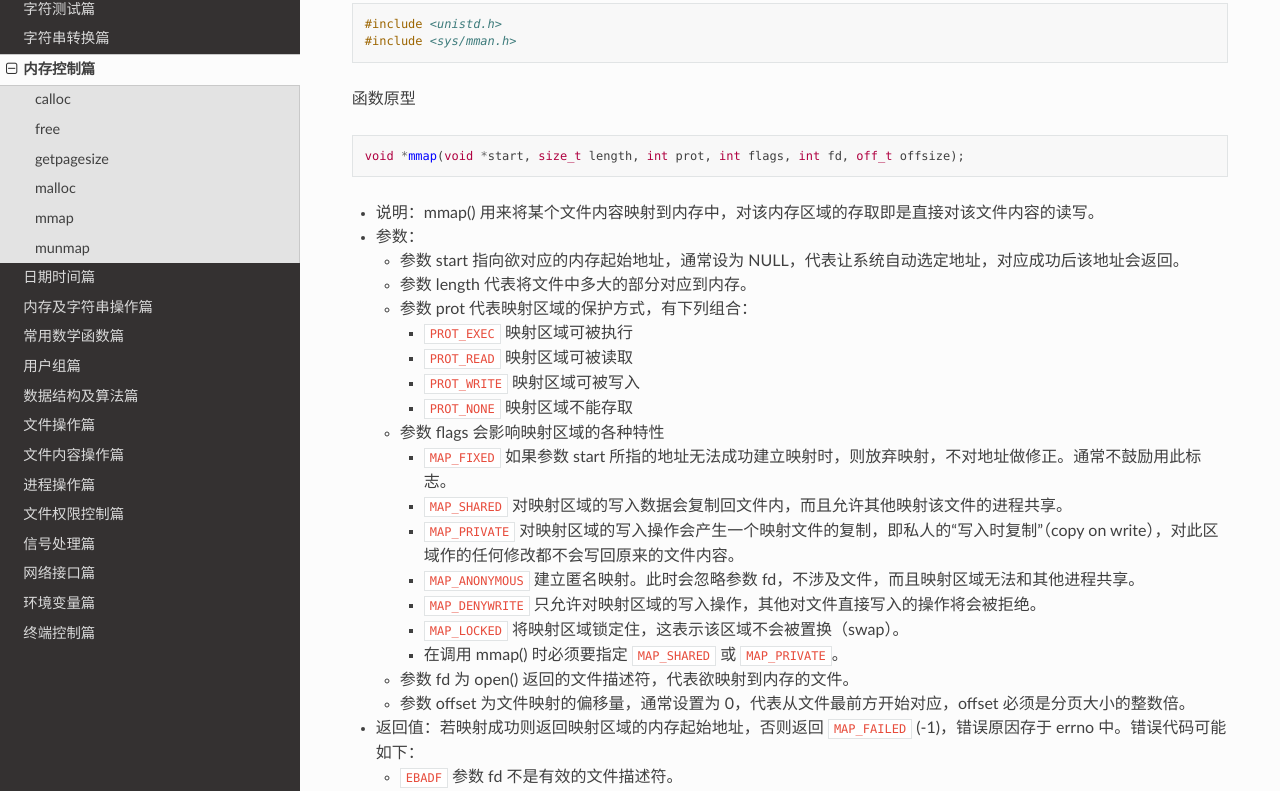
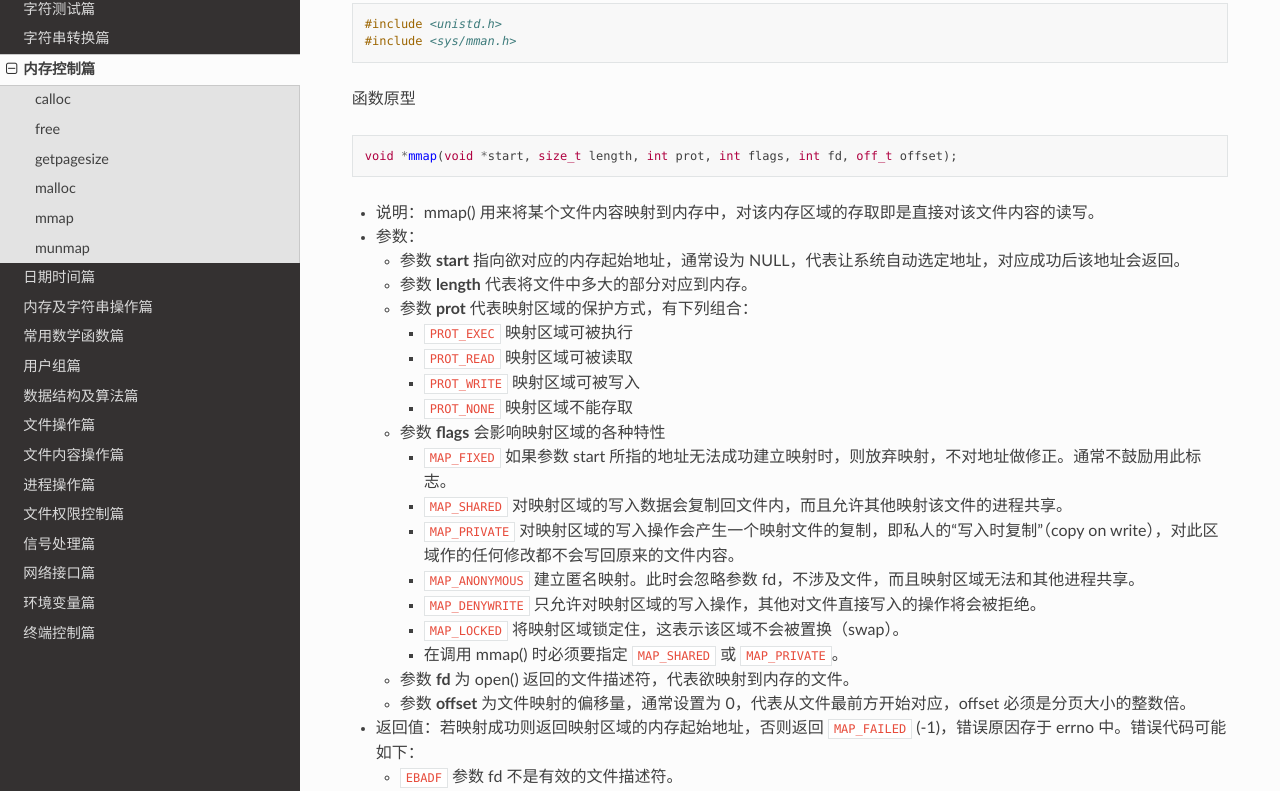
Before and after one commit to getiot/linux-c-functions, a Sphinx documentation site: the page built from source/memory.md, in a window 1280 px wide and 1400 px high, scrolled down 2388 px. Shown: the part 111-902 px from the top of the window. Built offline with Sphinx 7.4.7 and the Read the Docs theme 2.0.0, drawn with Linux system fonts in a browser that asks for light colours.

Commit message:
fixed 内存控制篇

````diff
--- a/source/memory.md
+++ b/source/memory.md
@@ -11,7 +11,7 @@
 函数原型
 
 ```c
-void *calloc(size_t nmemb，size_t size);
+void *calloc(size_t nmemb, size_t size);
 ```
 
 - 说明：calloc() 用来配置 nmemb 个相邻的内存单位，每一单位的大小为 size，并返回指向第一个元素的指针。这和使用 `malloc(nmemb*size)` 的方式效果相同，不过，在 calloc() 配置内存时会将内存内容初始化为 0。
@@ -124,19 +124,19 @@
 函数原型
 
 ```c
-void *mmap(void *start, size_t length, int prot, int flags, int fd, off_t offsize);
+void *mmap(void *start, size_t length, int prot, int flags, int fd, off_t offset);
 ```
 
 - 说明：mmap() 用来将某个文件内容映射到内存中，对该内存区域的存取即是直接对该文件内容的读写。
 - 参数：
-  - 参数 start 指向欲对应的内存起始地址，通常设为 NULL，代表让系统自动选定地址，对应成功后该地址会返回。
-  - 参数 length 代表将文件中多大的部分对应到内存。
-  - 参数 prot 代表映射区域的保护方式，有下列组合：
+  - 参数 **start** 指向欲对应的内存起始地址，通常设为 NULL，代表让系统自动选定地址，对应成功后该地址会返回。
+  - 参数 **length** 代表将文件中多大的部分对应到内存。
+  - 参数 **prot** 代表映射区域的保护方式，有下列组合：
     - `PROT_EXEC` 映射区域可被执行
     - `PROT_READ` 映射区域可被读取
     - `PROT_WRITE` 映射区域可被写入
     - `PROT_NONE` 映射区域不能存取
-  - 参数 flags 会影响映射区域的各种特性
+  - 参数 **flags** 会影响映射区域的各种特性
     - `MAP_FIXED` 如果参数 start 所指的地址无法成功建立映射时，则放弃映射，不对地址做修正。通常不鼓励用此标志。
     - `MAP_SHARED` 对映射区域的写入数据会复制回文件内，而且允许其他映射该文件的进程共享。
     - `MAP_PRIVATE` 对映射区域的写入操作会产生一个映射文件的复制，即私人的“写入时复制”（copy on write），对此区域作的任何修改都不会写回原来的文件内容。
@@ -144,8 +144,8 @@
     - `MAP_DENYWRITE` 只允许对映射区域的写入操作，其他对文件直接写入的操作将会被拒绝。
     - `MAP_LOCKED` 将映射区域锁定住，这表示该区域不会被置换（swap）。
     - 在调用 mmap() 时必须要指定 `MAP_SHARED` 或 `MAP_PRIVATE`。
-  - 参数 fd 为 open() 返回的文件描述符，代表欲映射到内存的文件。
-  - 参数 offset 为文件映射的偏移量，通常设置为 0，代表从文件最前方开始对应，offset 必须是分页大小的整数倍。
+  - 参数 **fd** 为 open() 返回的文件描述符，代表欲映射到内存的文件。
+  - 参数 **offset** 为文件映射的偏移量，通常设置为 0，代表从文件最前方开始对应，offset 必须是分页大小的整数倍。
 - 返回值：若映射成功则返回映射区域的内存起始地址，否则返回 `MAP_FAILED` (-1)，错误原因存于 errno 中。错误代码可能如下：
   - `EBADF` 参数 fd 不是有效的文件描述符。
   - `EACCES` 存取权限有误。如果是 `MAP_PRIVATE` 情況下文件必须可读，使用 `MAP_SHARED` 则要有 `PROT_WRITE` 以及该文件要能写入。
````
